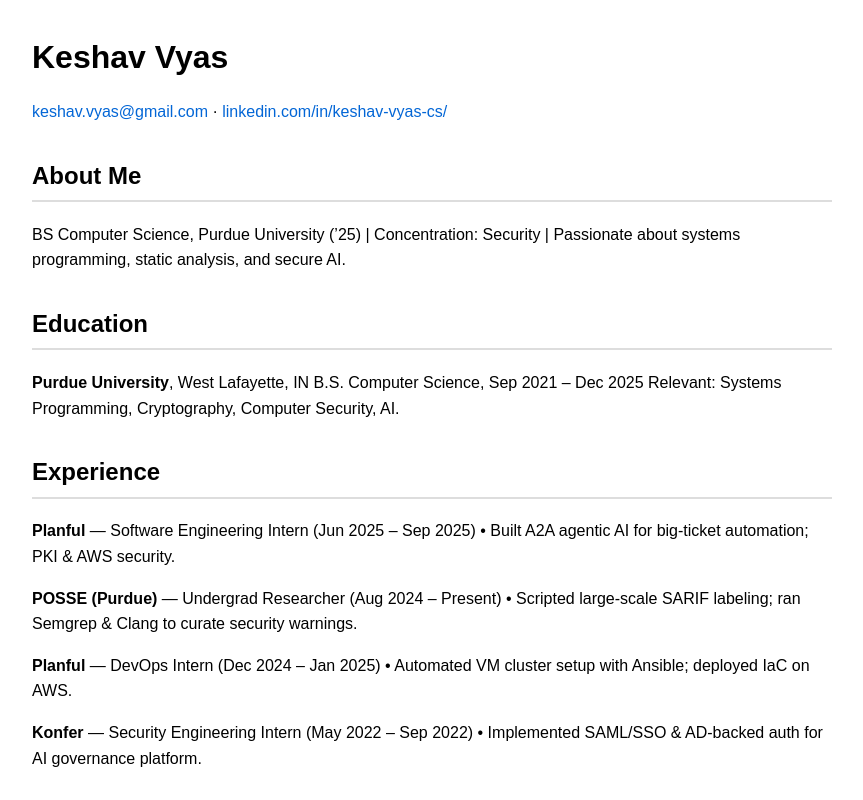
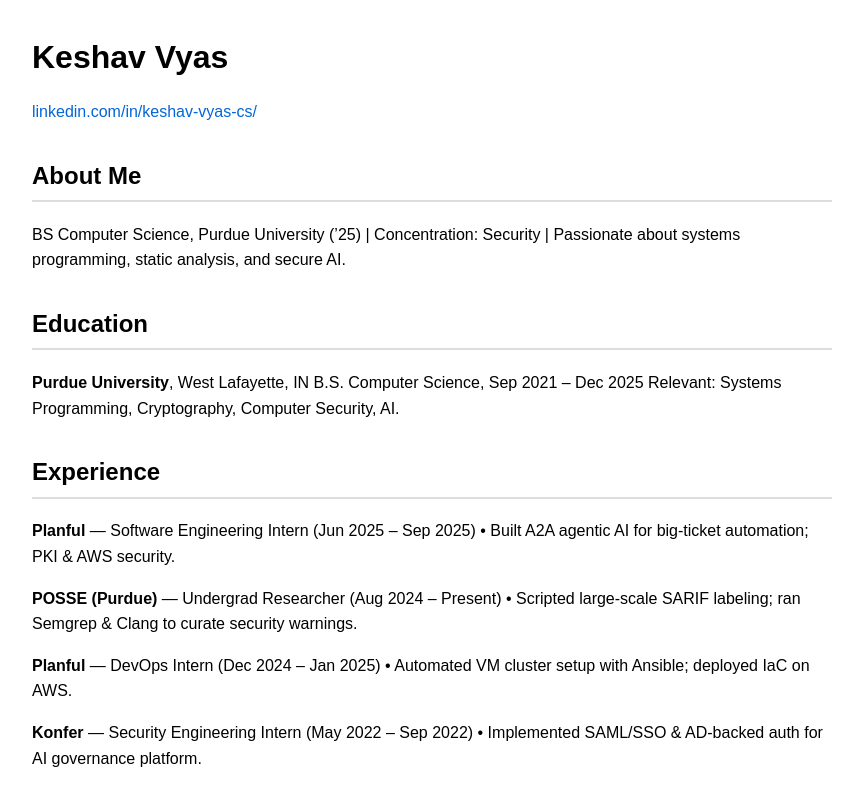
Before and after one commit to KeshavVyas/KeshavVyas.github.io, a plain HTML site: page index.html in a window 1280 px wide. Shown: the top 800 px of the page, without its empty margins (208-1071 px from the left). Drawn offline with Linux system fonts and the light colour scheme.

```diff
--- a/index.html
+++ b/index.html
@@ -10,7 +10,6 @@
   <header>
     <h1>Keshav Vyas</h1>
     <p>
-      <a href="mailto:keshav.vyas@gmail.com">keshav.vyas@gmail.com</a> ·
       <a href="https://linkedin.com/in/keshav-vyas-cs/" target="_blank">linkedin.com/in/keshav-vyas-cs/</a>
     </p>
   </header>
```
